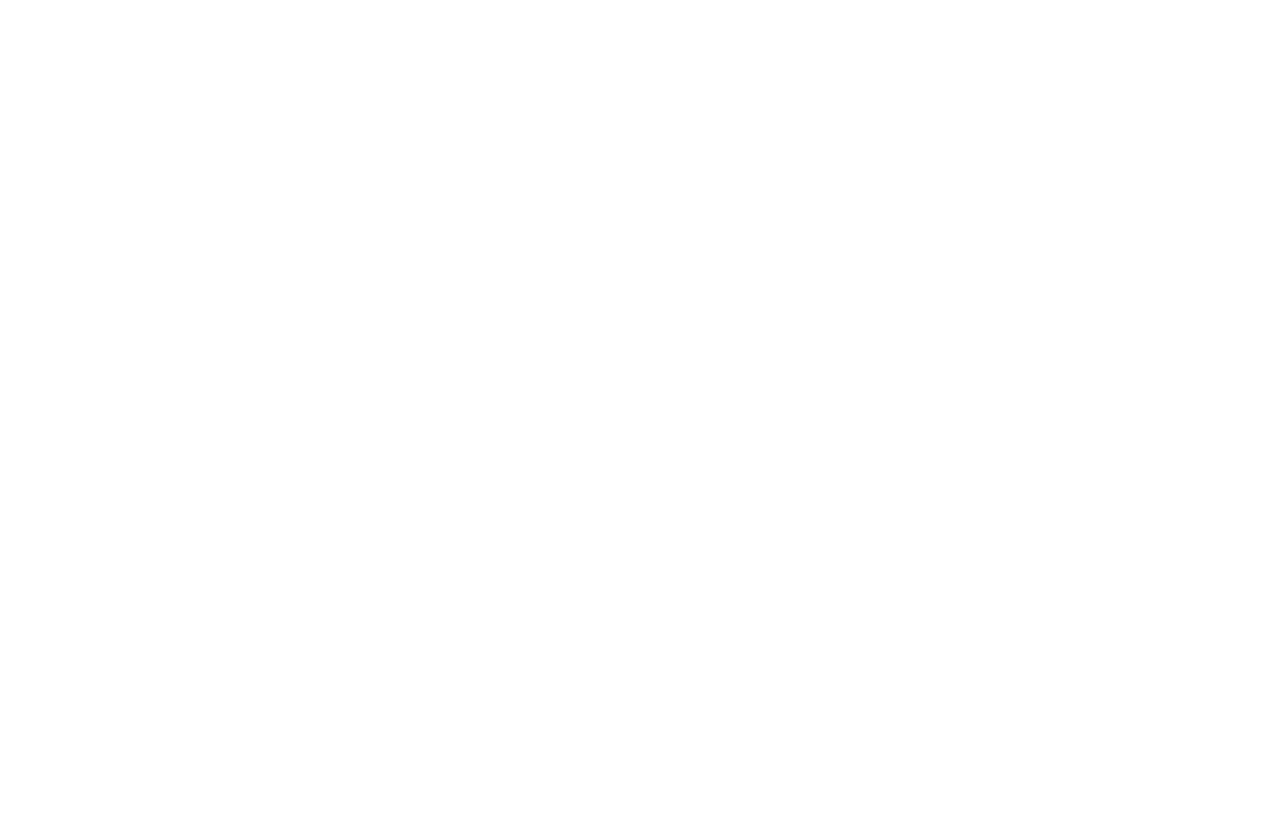
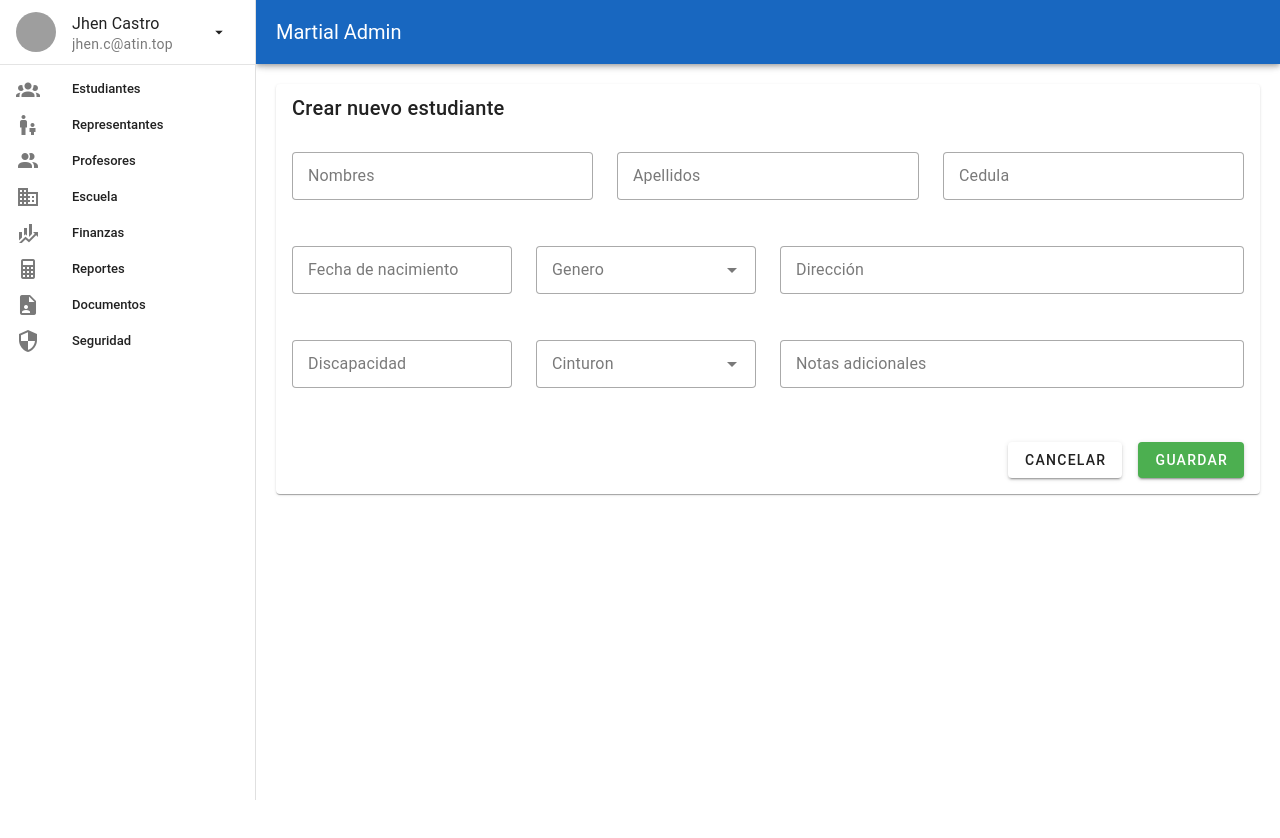
Before and after one commit to JCalderin91/martial-admin-panel, a Nuxt app: page /students/create in a window 1280 px wide. Before the commit this address had no page. Shown: the top 838 px of the page. Before the commit the page ends 800 px from the top, so only its background shows below. Built offline with nearby package versions, Linux system fonts and the light colour scheme; grey boxes are pictures that could not be loaded.

Commit message:
Student form

```diff
--- a/components/Menu.vue
+++ b/components/Menu.vue
@@ -2,11 +2,11 @@
 export default {
   data: () => ({
     items: [
-      { text: "Estudiantes", icon: "mdi-account-group", href: "students" },
+      { text: "Estudiantes", icon: "mdi-account-group", href: "/students" },
       {
         text: "Representantes",
         icon: "mdi-human-male-boy",
-        href: "representants",
+        href: "/representants",
       },
       { text: "Profesores", icon: "mdi-account-multiple", href: "" },
       { text: "Escuela", icon: "mdi-domain", href: "" },
--- a/layouts/admin.vue
+++ b/layouts/admin.vue
@@ -11,7 +11,7 @@ useHead({
       <Menu></Menu>
     </v-navigation-drawer>
 
-    <v-app-bar color="surface-variant" title="Martial Admin"></v-app-bar>
+    <v-app-bar color="primary" title="Martial Admin"></v-app-bar>
 
     <v-main>
       <div class="pa-5">
--- /dev/null
+++ b/pages/students/create.vue
@@ -0,0 +1,99 @@
+<script setup>
+definePageMeta({
+  layout: "admin",
+});
+</script>
+
+<template>
+  <v-card>
+    <v-card-title primary-title class="d-flex justify-space-between">
+      Crear nuevo estudiante
+    </v-card-title>
+    <v-card-text class="pt-5">
+      <v-row>
+        <v-col md="4">
+          <v-text-field
+            density="comfortable"
+            label="Nombres"
+            variant="outlined"
+          ></v-text-field>
+        </v-col>
+        <v-col md="4">
+          <v-text-field
+            density="comfortable"
+            label="Apellidos"
+            variant="outlined"
+          ></v-text-field>
+        </v-col>
+        <v-col md="4">
+          <v-text-field
+            density="comfortable"
+            label="Cedula"
+            variant="outlined"
+          ></v-text-field>
+        </v-col>
+        <v-col md="3">
+          <v-text-field
+            density="comfortable"
+            label="Fecha de nacimiento"
+            variant="outlined"
+          ></v-text-field>
+        </v-col>
+        <v-col md="3">
+          <v-select
+            label="Genero"
+            density="comfortable"
+            variant="outlined"
+            :items="['Masculino', 'Femenino']"
+          ></v-select>
+        </v-col>
+        <v-col md="6">
+          <v-text-field
+            density="comfortable"
+            label="Dirección"
+            variant="outlined"
+          ></v-text-field>
+        </v-col>
+        <v-col md="3">
+          <v-text-field
+            density="comfortable"
+            label="Discapacidad"
+            variant="outlined"
+          ></v-text-field>
+        </v-col>
+        <v-col md="3">
+          <v-select
+            label="Cinturon"
+            density="comfortable"
+            variant="outlined"
+            :items="[
+              'Blanco/Amarillo',
+              'Amarillo',
+              'Amarillo/Naranja',
+              'Naranja',
+              'Naranja/Verde',
+              'Verde',
+              'Verde/Azul',
+              'Azul',
+              'Azul/Rojo',
+              'Rojo',
+              'Rojo/Negro',
+              'Negro',
+            ]"
+          ></v-select>
+        </v-col>
+        <v-col md="6">
+          <v-text-field
+            label="Notas adicionales"
+            density="comfortable"
+            variant="outlined"
+          ></v-text-field>
+        </v-col>
+      </v-row>
+    </v-card-text>
+    <v-card-text class="d-flex justify-end ga-4">
+      <v-btn to="/students">Cancelar</v-btn>
+      <v-btn color="success">Guardar</v-btn>
+    </v-card-text>
+  </v-card>
+</template>
--- a/pages/students.vue
+++ b/pages/students/index.vue
@@ -5,11 +5,11 @@ definePageMeta({
 });
 
 const { students, getStudents } = useStudentStore();
-const isLoading = true;
+const isLoading = ref(true);
 
 onBeforeMount(() => {
   getStudents().then(() => {
-    isLoading = false;
+    isLoading.value = false;
   });
 });
 
@@ -25,9 +25,13 @@ const headers = [
   { title: "Tipo de sangre", key: "blood", align: "end" },
 ];
 </script>
+
 <template>
   <v-card>
-    <v-card-title primary-title> Estudiantes </v-card-title>
+    <v-card-title primary-title class="d-flex justify-space-between">
+      Estudiantes
+      <v-btn to="/students/create" color="secondary">Nuevo</v-btn>
+    </v-card-title>
     <v-card-text>
       <v-data-table
         :headers="headers"
```
